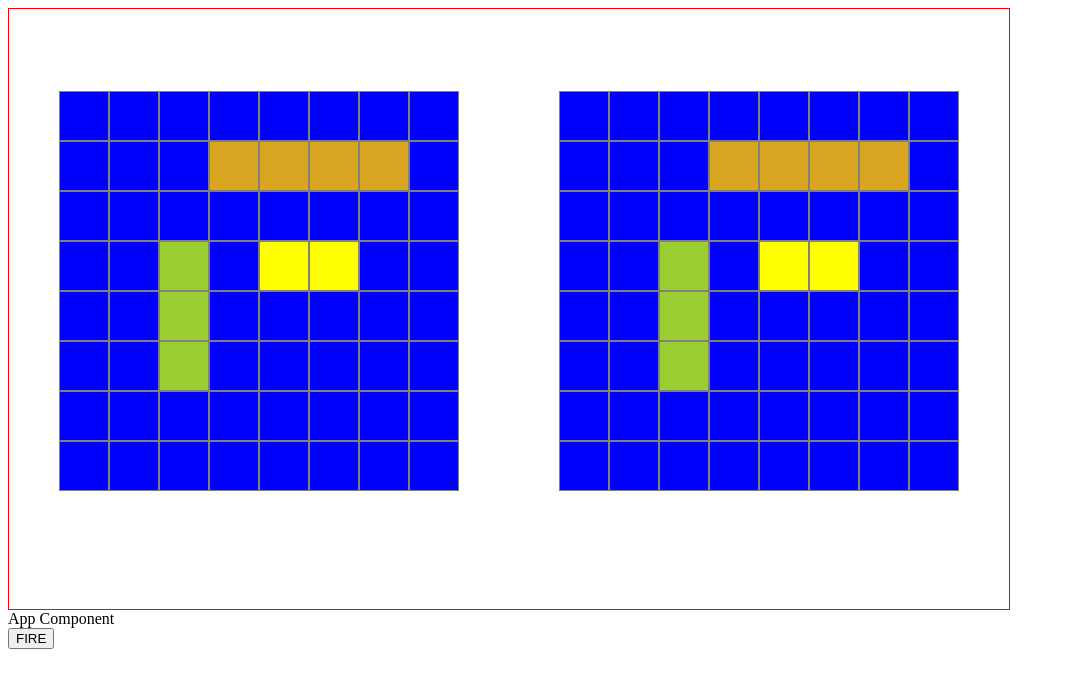
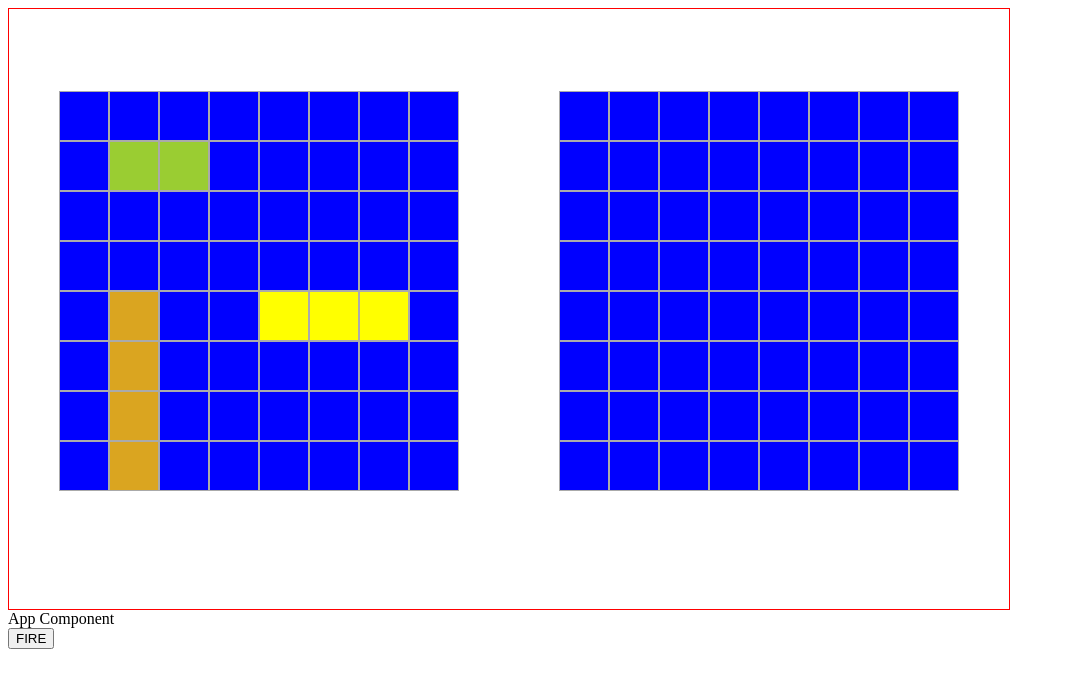
Before and after one commit to chmccc/battledux, a React app: page / in a window 1280 px wide. Shown: the whole page, without its empty margins (0-1065 px from the left). Built offline with nearby package versions, Linux system fonts and the light colour scheme.

Commit message:
incorporates redux store data to display grids

```diff
--- a/src/components/App.js
+++ b/src/components/App.js
@@ -13,8 +13,8 @@ class App extends Component {
     return (
       <div className="container">
         <div id="grids-container">
-          <div id="player-grid"><Grid /></div>
-          <div id="cpu-grid"><Grid /></div>
+          <div id="player-grid"><Grid shipsArr={this.props.playerBoard.ducksBoard} hitMissArr={this.props.playerBoard.hitsAndMissesBoard} cpu={false}/></div>
+          <div id="cpu-grid"><Grid shipsArr={this.props.compBoard.ducksBoard} hitMissArr={this.props.compBoard.hitsAndMissesBoard} cpu={true}/></div>
         </div>
         App Component<br/>
         <button id="fire" onClick={(e) => {
--- a/src/components/Cell.jsx
+++ b/src/components/Cell.jsx
@@ -3,23 +3,25 @@ import React, { Component } from "react";
 
 const Cell = props => {
   let cellClass;
+
+  // set the class so that our CSS can color the square correctly
   switch (props.cellCode){
-    case 'w':
+    case 'W':
       cellClass = 'water';
       break;
-    case 'h':
+    case 'H':
       cellClass = 'hit';
       break;
-    case 'm':
+    case 'M':
       cellClass = 'miss';
       break;
-    case 'd':
-      cellClass = 'duck'; // TODO
+    case 'D':
+      cellClass = 'duck';
       break;
-    case 'b':
+    case 'G':
       cellClass = 'battleship'; // TODO
       break;
-    case 's':
+    case 'B':
       cellClass = 'sub';// TODO
       break;
     default:
--- a/src/components/Grid.jsx
+++ b/src/components/Grid.jsx
@@ -6,44 +6,57 @@ const Grid = props => {
   const cells=[];
 
   // loop through our data and create divs
-  // const hitMissArr = props.hitMissArr;
-  // const shipsArr = props.shipsArr;
-  // const cpu = props.cpu;
+  const hitMissArr = props.hitMissArr;
+  const shipsArr = props.shipsArr;
+  const cpu = props.cpu;
 
   // Make some dummy data for now
-  const cpu = false;
+  // const cpu = false;
 
-  const hitMissArr = [];
-  for (let row=0; row<8; row++){
-    let trow = []
-    for (let row=0; row<8; row++){
-      trow.push('w');
-    }
-    hitMissArr.push(trow)
-  }
-  console.log(hitMissArr);
+  // const hitMissArr = [];
+  // for (let row=0; row<8; row++){
+  //   let trow = []
+  //   for (let row=0; row<8; row++){
+  //     trow.push('W');
+  //   }
+  //   hitMissArr.push(trow)
+  // }
+  // console.log(hitMissArr);
 
 
-  const shipsArr = [
-    [0,0,0,0,0,0,0,0],
-    [0,0,0,'b','b','b','b',0],
-    [0,0,0,0,0,0,0,0],
-    [0,0,'s',0,'d','d',0,0],
-    [0,0,'s',0,0,0,0,0],
-    [0,0,'s',0,0,0,0,0],
-    [0,0,0,0,0,0,0,0],
-    [0,0,0,0,0,0,0,0]
-  ];
+  // const shipsArr = [
+  //   [0,0,0,0,0,0,0,0],
+  //   [0,0,0,'b','b','b','b',0],
+  //   [0,0,0,0,0,0,0,0],
+  //   [0,0,'s',0,'d','d',0,0],
+  //   [0,0,'s',0,0,0,0,0],
+  //   [0,0,'s',0,0,0,0,0],
+  //   [0,0,0,0,0,0,0,0],
+  //   [0,0,0,0,0,0,0,0]
+  // ];
 
+  // Display the grid
   for(let row=0; row<hitMissArr.length; row++){
     for (let col=0; col<hitMissArr[row].length; col++){
       let cellCode;
       // TODO:: do something if it's the CPU...don't show the ship
-      if ( !cpu && shipsArr[row][col] !== 0 && hitMissArr[row][col] !== 'h') { // TODO:: need to update this based on real data
+      // TODO:: need to update this based on real data
+
+      // First show the ship...if it's not the CPU
+      if ( !cpu && shipsArr[row][col] !== 'W') {
+      // if ( shipsArr[row][col] !== 'W') { // just show for now so we can easily play test
         cellCode = shipsArr[row][col]; // if it's a non hit ship location...show the ship
-      } else {
-        cellCode = hitMissArr[row][col]; // otherwise, show the hit miss
       }
+
+      // Override the cellCode if it is a HIT or Miss
+      if ( hitMissArr[row][col] !== 'W' ){
+        cellCode = hitMissArr[row][col];
+      }
+
+
+
+
+
 
       cells.push(<Cell id={col+"-"+row} key={col+"-"+row} cellCode={cellCode} />)
     }
--- a/src/styles.css
+++ b/src/styles.css
@@ -38,7 +38,7 @@
 
   margin: auto;
 
-  border: 1px solid grey;
+  border: 1px solid #aaa;
   /* text-align: center; */
   text-decoration: none;
 
```
